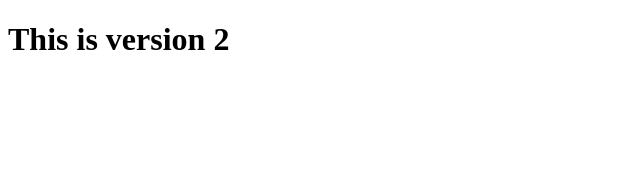
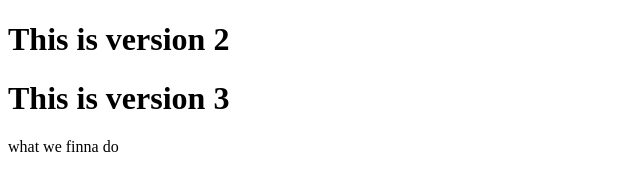
Before and after one commit to EnterThe36ChambersWuTang/first-repo, a plain HTML site: page index.html in a window 1280 px wide. Shown: the whole page, without its empty margins (0-640 px from the left). Drawn offline with Linux system fonts and the light colour scheme.

Commit message:
Bro im finna crashout

```diff
--- a/index.html
+++ b/index.html
@@ -5,9 +5,9 @@
     <meta name="viewport" content="width=device-width, initial-scale=1.0">
     <title>Document</title>
     <h1>This is version 2</h1>
-
+    <h1>This is version 3</h1>
 </head>
 <body>
-
+    what we finna do
 </body>
 </html>
```
